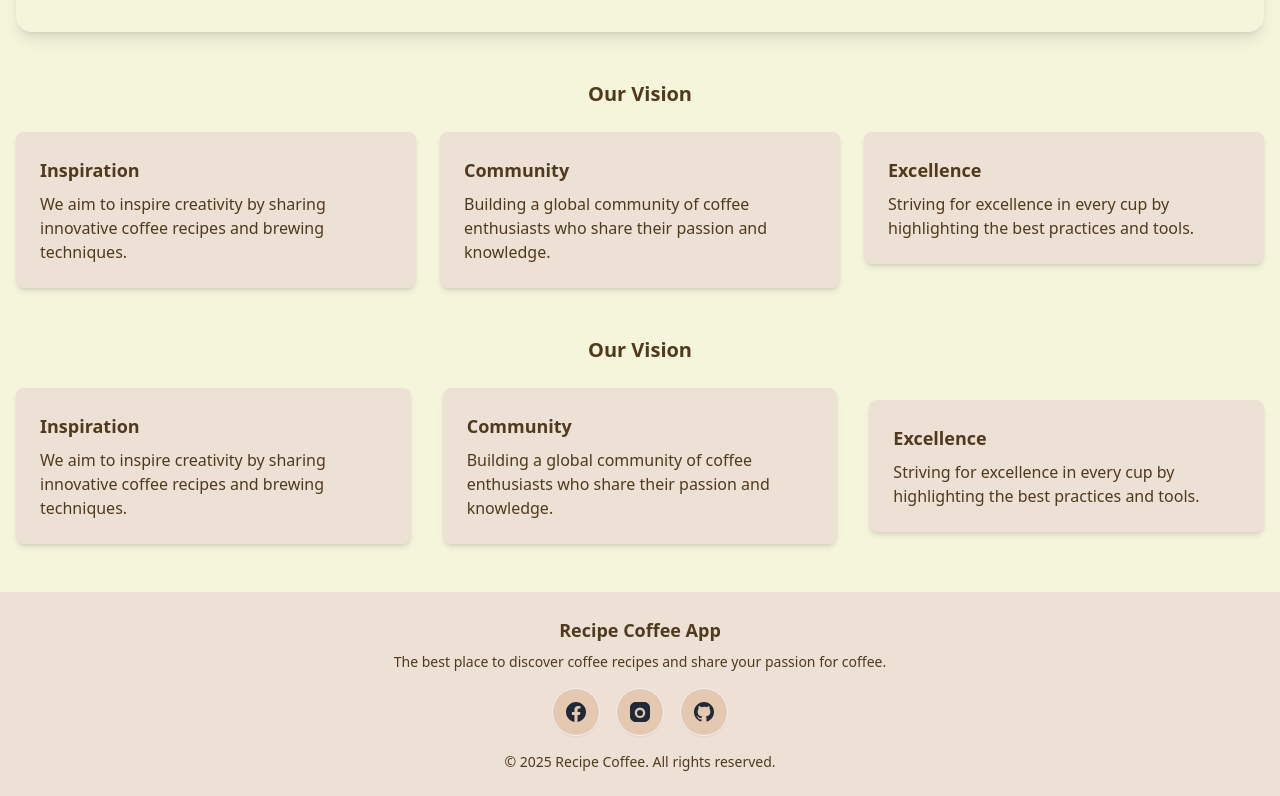
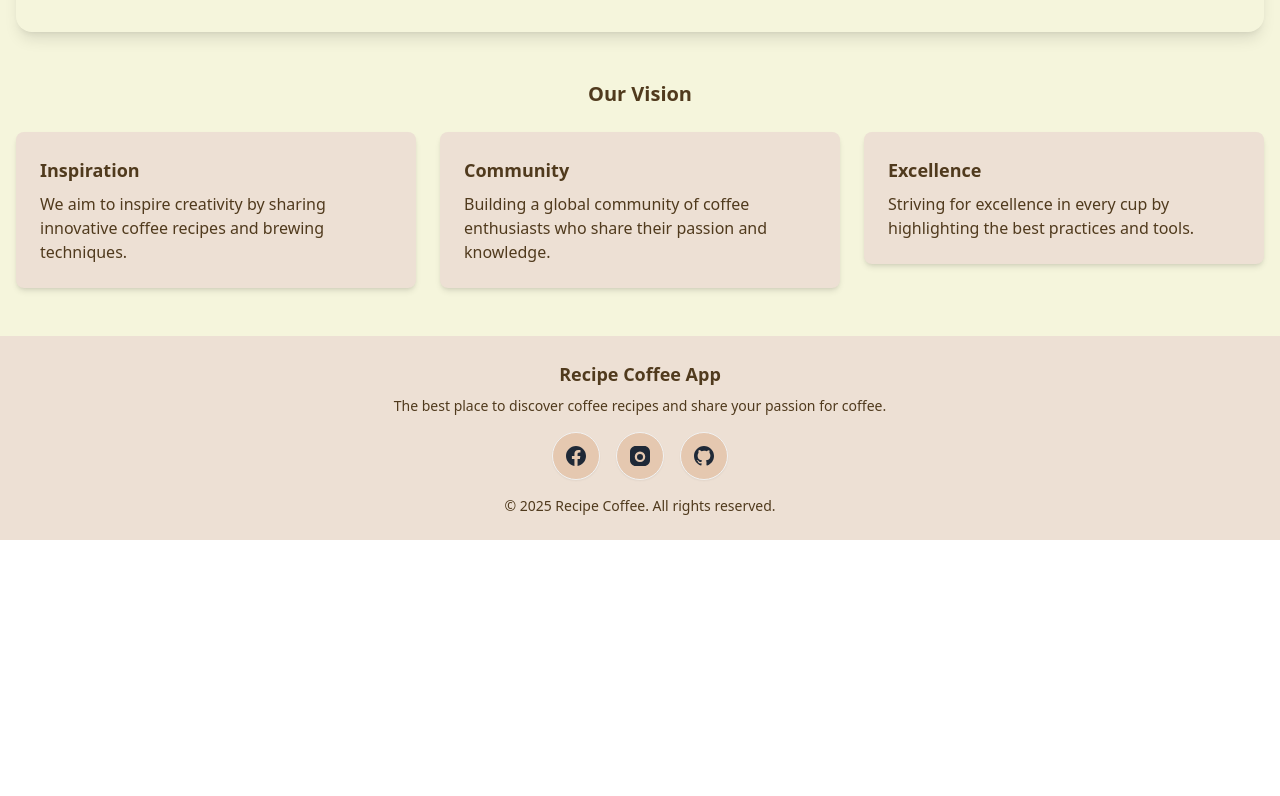
Before and after one commit to AbiPasundan/coffee-recipe-app, a React (Vite) app: page /about in a window 1280 px wide. Shown: the part 1004-1800 px from the top of the page. After the commit the page ends 1544 px from the top, so only its background shows below. Built offline with nearby package versions, Linux system fonts and the light colour scheme.

Commit message:
Memperbaiki halaman About dan componentnya next tinggal design content dan beberapa tambahan lainnya

```diff
--- a/src/pages/About.jsx
+++ b/src/pages/About.jsx
@@ -23,30 +23,6 @@ export default function About() {
         />
 
         <ListSideCard/>
-
-        <div className="mt-12">
-          <h3 className="text-xl font-semibold text-center mb-6">Our Vision</h3>
-          <div className="flex flex-col md:flex-row items-center justify-around gap-8">
-            <div className="bg-coffee-100 dark:bg-darkCoffee-700 p-6 rounded-lg shadow-md w-full md:w-1/3">
-              <h4 className="text-lg font-bold mb-2">Inspiration</h4>
-              <p>
-                We aim to inspire creativity by sharing innovative coffee recipes and brewing techniques.
-              </p>
-            </div>
-            <div className="bg-coffee-100 dark:bg-darkCoffee-700 p-6 rounded-lg shadow-md w-full md:w-1/3">
-              <h4 className="text-lg font-bold mb-2">Community</h4>
-              <p>
-                Building a global community of coffee enthusiasts who share their passion and knowledge.
-              </p>
-            </div>
-            <div className="bg-coffee-100 dark:bg-darkCoffee-700 p-6 rounded-lg shadow-md w-full md:w-1/3">
-              <h4 className="text-lg font-bold mb-2">Excellence</h4>
-              <p>
-                Striving for excellence in every cup by highlighting the best practices and tools.
-              </p>
-            </div>
-          </div>
-        </div>
       </div>
     </div>
   );
```
